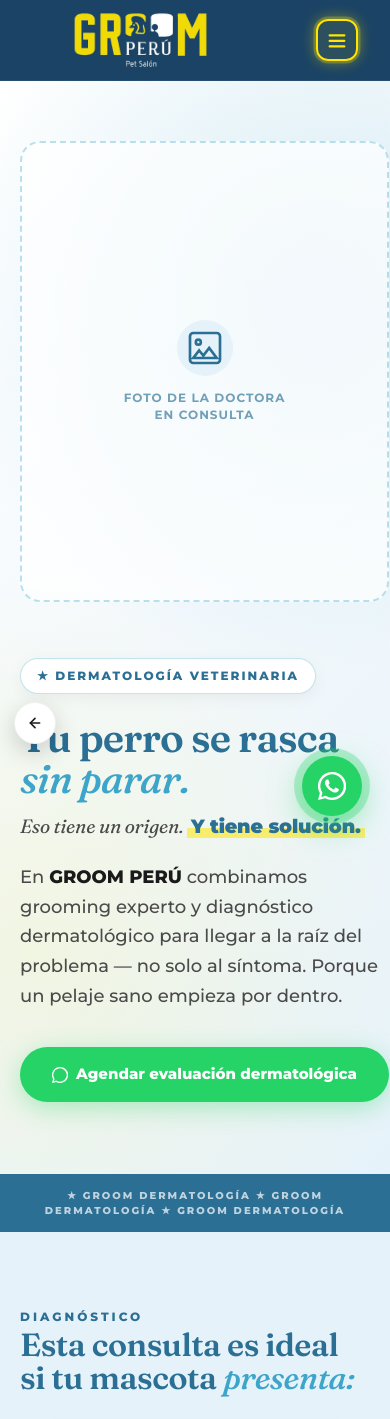
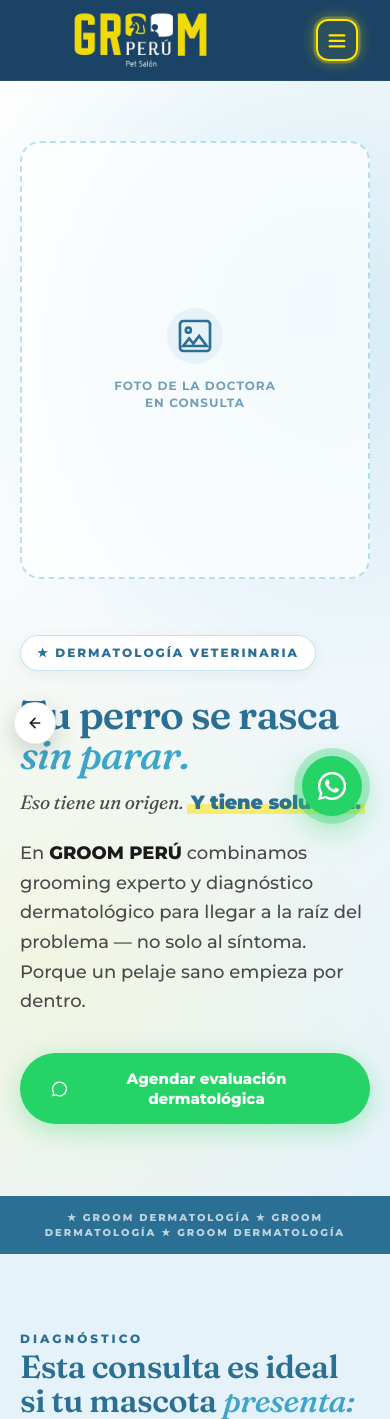
Before and after one commit to Daniel-Dp/groom-peru, a Flask app: page /dermatologia in a window 390 px wide. Shown: the top 1419 px of the page. Run offline with Flask 3, Linux system fonts and the light colour scheme.

Commit message:
fix: actualizar estilos CSS

```diff
--- a/app/static/css/styles.css
+++ b/app/static/css/styles.css
@@ -1501,7 +1501,11 @@ section { position: relative; }
   .derm-banner-strip { letter-spacing: 2px; font-size: 10px; }
   .derm-faq-a { padding-left: 22px; }
   .derm-tests-note { flex-direction: column; text-align: center; }
-}
+  .derm-cta-btn, .btn-derm-primary { white-space: normal; text-align: center; line-height: 1.3; }
+  .derm-cta-final { padding: 72px 20px; }
+  .derm-hero-photo .img-placeholder { width: 100%; }
+}
+.page-derm { overflow-x: hidden; }
 .premios {
   background: var(--black);
   color: white; position: relative; overflow: hidden; }
```
Also changed, not shown: app/static/img/Sliderderma1.jpg (added), app/static/img/Sliderderma2.jpg (added), app/static/img/Sliderderma3.jpg (added).
